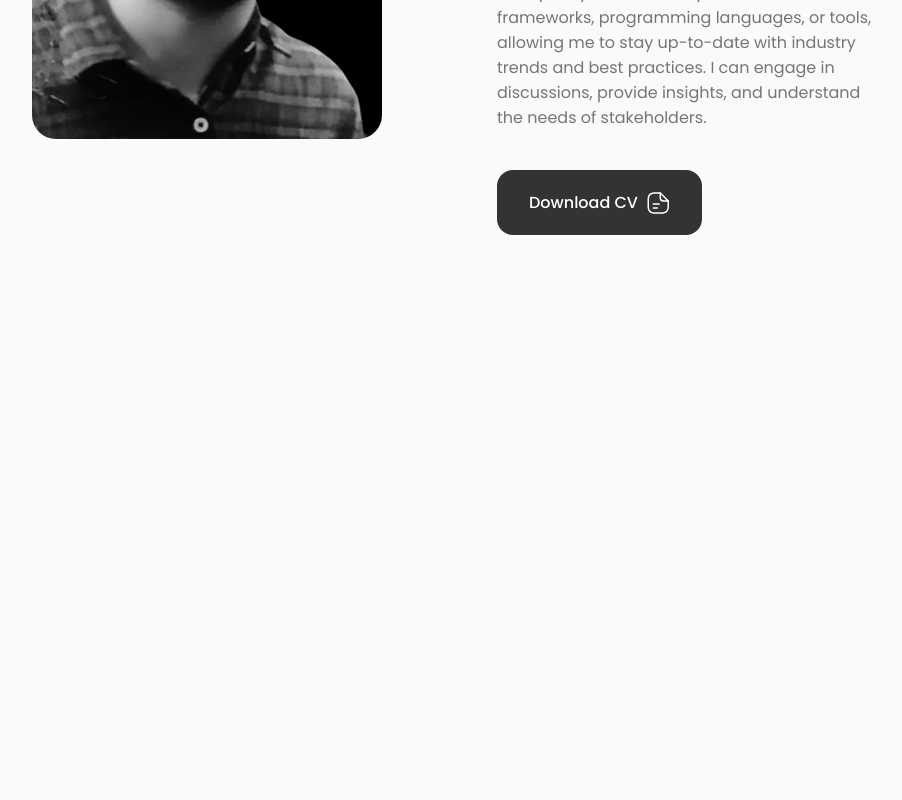
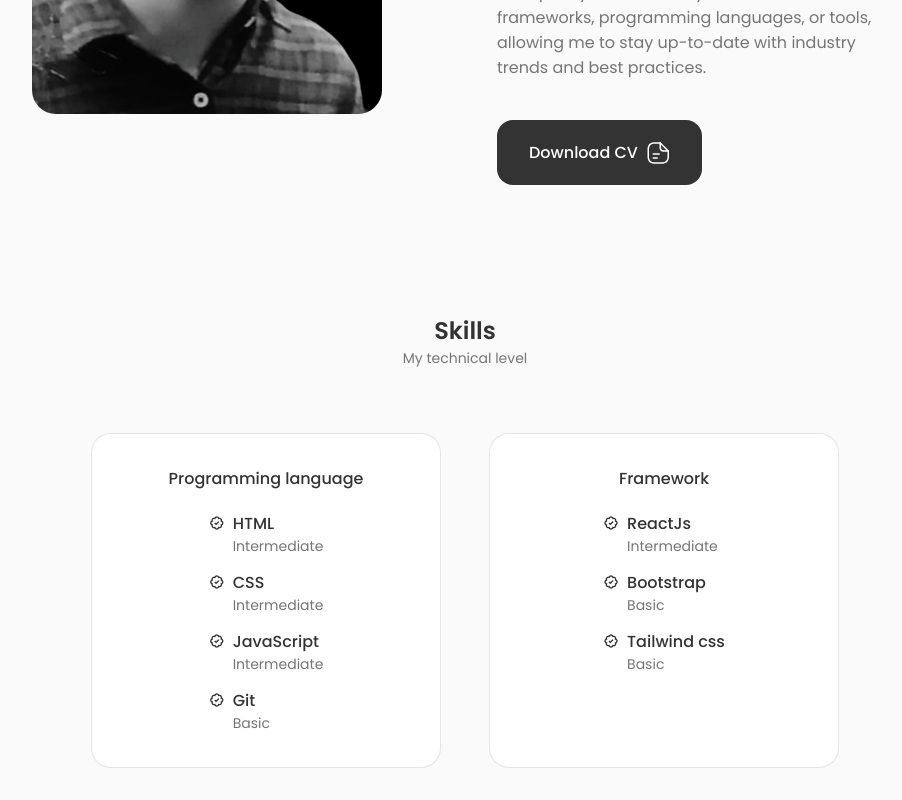
Before and after one commit to ShubhamRao123/Portfolio, a React (Vite) app: page / in a window 1280 px wide. Shown: the part 680-1480 px from the top of the page, without its empty margins (175-1077 px from the left). Before the commit the page ends 947 px from the top, so only its background shows below. Built offline with nearby package versions, Linux system fonts and the light colour scheme.

Commit message:
add skill component

```diff
--- a/src/App.jsx
+++ b/src/App.jsx
@@ -2,6 +2,7 @@
 import Header from "./components/header/Header";
 import Home from "./components/home/Home";
 import About from "./components/about/About";
+import Skills from "./components/skills/Skills";
 
 const App = () => {
   return (
@@ -10,6 +11,7 @@
       <main className="main">
         <Home />
         <About />
+        <Skills />
       </main>
     </>
   );
--- a/src/components/about/About.jsx
+++ b/src/components/about/About.jsx
@@ -24,8 +24,7 @@
             into manageable components, and provide creative solutions. I can
             quickly familiarize myself with new frameworks, programming
             languages, or tools, allowing me to stay up-to-date with industry
-            trends and best practices. I can engage in discussions, provide
-            insights, and understand the needs of stakeholders.
+            trends and best practices.
           </p>
           <a download="" href={CV} className="button button--flex">
             Download CV
--- /dev/null
+++ b/src/components/skills/Framework.jsx
@@ -0,0 +1,72 @@
+import React from "react";
+
+const Framework = () => {
+  return (
+    <div className="skills__content">
+      <h3 className="skills__title">Framework</h3>
+
+      <div className="skills__box">
+        <div className="skills__group">
+          {/* <div className="skills__data">
+            <i className="bx bx-badge-check"></i> */}
+
+          {/* <div>
+              <h3 className="skills__name">HTML</h3>
+              <span className="skills__level">Intermediate</span>
+            </div>
+          </div>
+          <div className="skills__data">
+            <i className="bx bx-badge-check"></i>
+
+            <div>
+              <h3 className="skills__name">CSS</h3>
+              <span className="skills__level">Intermediate</span>
+            </div>
+          </div>
+          <div className="skills__data">
+            <i className="bx bx-badge-check"></i>
+
+            <div>
+              <h3 className="skills__name">JavaScript</h3>
+              <span className="skills__level">Intermediate</span>
+            </div>
+          </div> */}
+          <div className="skills__data">
+            <i className="bx bx-badge-check"></i>
+
+            <div>
+              <h3 className="skills__name">ReactJs</h3>
+              <span className="skills__level">Intermediate</span>
+            </div>
+          </div>
+          <div className="skills__data">
+            <i className="bx bx-badge-check"></i>
+
+            <div>
+              <h3 className="skills__name">Bootstrap</h3>
+              <span className="skills__level">Basic</span>
+            </div>
+          </div>
+          <div className="skills__data">
+            <i className="bx bx-badge-check"></i>
+
+            <div>
+              <h3 className="skills__name">Tailwind css</h3>
+              <span className="skills__level">Basic</span>
+            </div>
+          </div>
+          {/* <div className="skills__data">
+            <i className="bx bx-badge-check"></i>
+
+            <div>
+              <h3 className="skills__name">Git</h3>
+              <span className="skills__level">Basic</span>
+            </div> */}
+          {/* </div> */}
+        </div>
+      </div>
+    </div>
+  );
+};
+
+export default Framework;
--- /dev/null
+++ b/src/components/skills/Frontend.jsx
@@ -0,0 +1,72 @@
+import React from "react";
+
+const Frontend = () => {
+  return (
+    <div className="skills__content">
+      <h3 className="skills__title">Programming language</h3>
+
+      <div className="skills__box">
+        <div className="skills__group">
+          <div className="skills__data">
+            <i className="bx bx-badge-check"></i>
+
+            <div>
+              <h3 className="skills__name">HTML</h3>
+              <span className="skills__level">Intermediate</span>
+            </div>
+          </div>
+          <div className="skills__data">
+            <i className="bx bx-badge-check"></i>
+
+            <div>
+              <h3 className="skills__name">CSS</h3>
+              <span className="skills__level">Intermediate</span>
+            </div>
+          </div>
+          <div className="skills__data">
+            <i className="bx bx-badge-check"></i>
+
+            <div>
+              <h3 className="skills__name">JavaScript</h3>
+              <span className="skills__level">Intermediate</span>
+            </div>
+          </div>
+          {/* <div className="skills__data">
+            <i className="bx bx-badge-check"></i>
+
+            <div>
+              <h3 className="skills__name">ReactJs</h3>
+              <span className="skills__level">Intermediate</span>
+            </div>
+          </div>
+          <div className="skills__data">
+            <i className="bx bx-badge-check"></i>
+
+            <div>
+              <h3 className="skills__name">Bootstrap</h3>
+              <span className="skills__level">Basic</span>
+            </div>
+          </div>
+          <div className="skills__data">
+            <i className="bx bx-badge-check"></i>
+
+            <div>
+              <h3 className="skills__name">Tailwind css</h3>
+              <span className="skills__level">Basic</span>
+            </div>
+          </div> */}
+          <div className="skills__data">
+            <i className="bx bx-badge-check"></i>
+
+            <div>
+              <h3 className="skills__name">Git</h3>
+              <span className="skills__level">Basic</span>
+            </div>
+          </div>
+        </div>
+      </div>
+    </div>
+  );
+};
+
+export default Frontend;
--- /dev/null
+++ b/src/components/skills/Skills.css
@@ -0,0 +1,86 @@
+.skills__container{
+    grid-template-columns: repeat(2, 350px);
+    column-gap: 3rem;
+    justify-content: center;
+}
+
+.skills__content{
+    background-color: var(--container-color);
+    border: 1px solid rgba(0, 0, 0, 0.1);
+    padding: 2rem 4rem;
+    border-radius: 1.25rem;
+}
+
+.skills__title{
+    font-size: var(--normal-font-size);
+    font-weight: var(--font-medium);
+    text-align: center;
+    margin-bottom: var(--mb-1-5);
+}
+
+.skills__box{
+    display: flex;
+    justify-content: center;
+    column-gap: 2.5rem;
+}
+
+.skills__group{
+    display: grid;
+    align-items: flex-start;
+    row-gap: 1rem;
+}
+
+.skills__data{
+    display: flex;
+    column-gap: 0.5rem;
+
+}
+
+.skills .bx-badge-check{
+    font-size: 1rem;
+    color: var(--title-color);
+}
+
+.skills__name{
+    font-size: var(--normal-font-size);
+    font-weight: var(--font-medium);
+    line-height: 18px;
+}
+
+.skills__level{
+    font-size: var(--small-font-size);
+}
+
+
+
+/* ================== BREAKPOINTS =================== */
+/* For large devices */
+@media screen and (max-width: 992px) {
+    .skills__container{
+        grid-template-columns: max-content;
+        row-gap: 2rem;
+    }
+}
+
+/* For medium devices */
+
+@media screen and (max-width: 576px) {
+    .skills__container{
+        grid-template-columns: 1fr;
+    }
+
+    .skills__content{
+        padding: 1.5rem;
+    }
+}
+
+/* For small devices */
+@media screen and (max-width: 350px) {
+    .skills__box{
+        column-gap: 1.25rem;
+    }
+
+    .skills__name{
+        font-size: var(--small-font-size);
+    }
+}
--- /dev/null
+++ b/src/components/skills/Skills.jsx
@@ -0,0 +1,19 @@
+import React from "react";
+import "./Skills.css";
+import Frontend from "./Frontend";
+import Framework from "./Framework";
+
+const Skills = () => {
+  return (
+    <section className="skills section" id="skills">
+      <h2 className="section__title"> Skills</h2>
+      <span className="section__subtitle">My technical level</span>
+      <div className="skills__container container grid">
+        <Frontend />
+        <Framework />
+      </div>
+    </section>
+  );
+};
+
+export default Skills;
```
